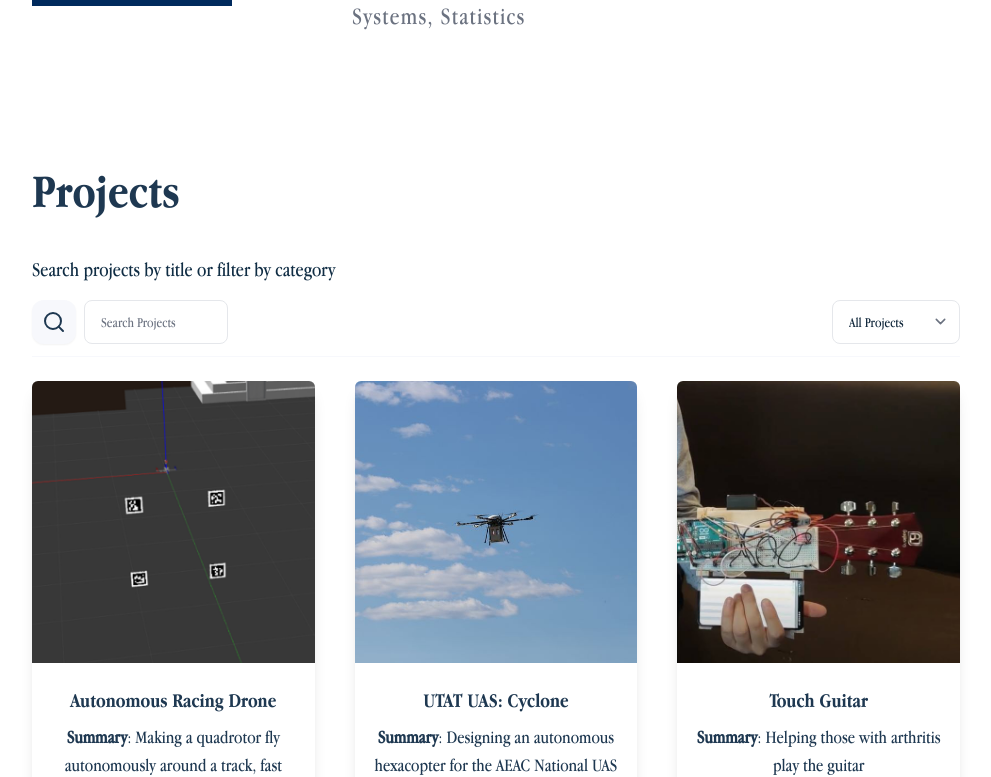
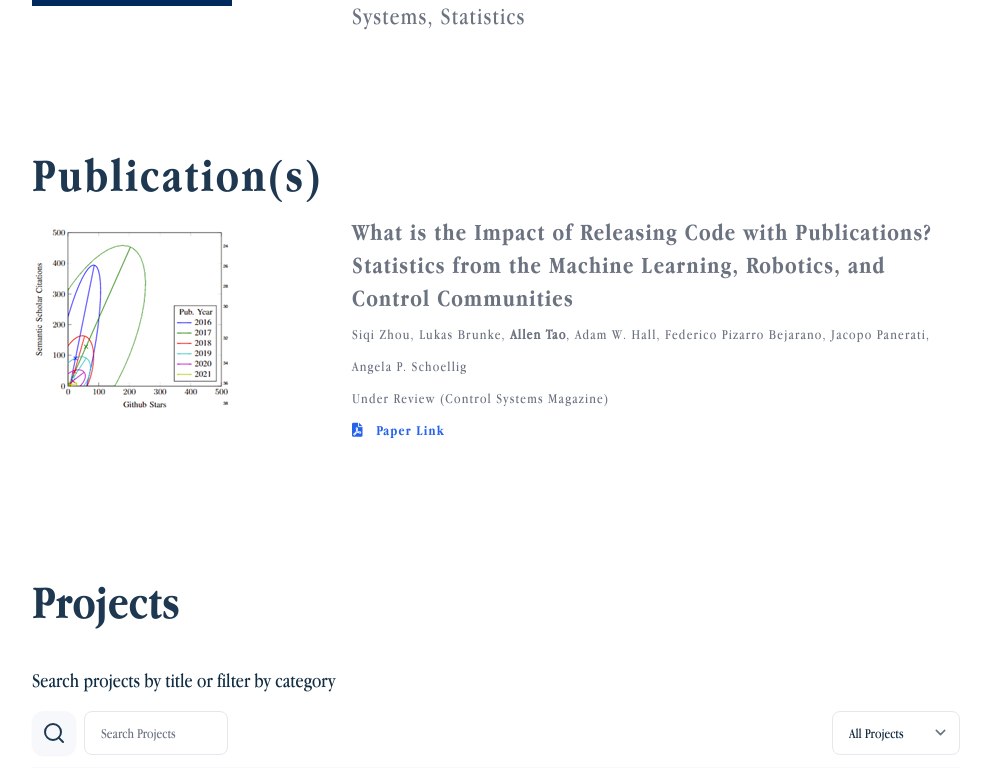
Before and after one commit to allenapplehead/portfolio2, a Vue app: page / in a window 1280 px wide. Shown: the part 1483-2260 px from the top of the page, without its empty margins (144-1135 px from the left). Built offline with nearby package versions, Linux system fonts and the light colour scheme; what vue-backtotop would draw is missing.

Commit message:
add publication section

```diff
--- a/src/components/shared/AppBanner.vue
+++ b/src/components/shared/AppBanner.vue
@@ -214,18 +214,68 @@ export default {
 				</div>
 
 			</div>
+		</div>
+	</section>
 
-			<!-- <p
-          class="
-            font-general-light
-            mt-4
-            text-gray-500
+
+	<!-- Publications -->
+	<link rel="stylesheet" href="https://cdnjs.cloudflare.com/ajax/libs/font-awesome/6.0.0-beta3/css/all.min.css">
+	<section class="
+      flex flex-col
+      sm:justify-between
+      items-center
+      sm:flex-row
+      mt-12
+      sm:mt-10
+    " id="education">
+		<div class="w-full mx-10 p-10">
+			<h2 class="
+            font-general-semibold
+            text-4xl
+            md:text-4xl
+            xl:text-5xl
+            text-center
+            sm:text-left
+            text-ternary-dark
+            dark:text-primary-light
+            mb-4
+            tracking-wider
+          ">
+				Publication(s)
+			</h2>
+
+			<div class="flex flex-row
+                    ">
+
+				<div class="w-1/3">
+					<img v-if="theme === 'light'" src="@/assets/images/opinion.png" alt="Citations vs. Stars" />
+					<img v-else src="@/assets/images/opinion.png" alt="Citations vs. Stars" />
+				</div>
+
+				<div class="w-2/3 ml-4">
+					<p class="
+                font-general-medium
+                text-lg
+                sm:text-xl
+                xl:text-2xl
+                text-left
+                sm:text-left
+                leading-none
+                text-gray-500
 				dark:text-gray-200
-            tracking-wider
-          "
-        >
-          My academic journey combines the fascinating fields of robotics and AI, positioning me at the frontier of technological advancement.
-        </p> -->
+                tracking-wider
+              ">
+						<b class="font-general-semibold">What is the Impact of Releasing Code with Publications? Statistics from the Machine Learning, Robotics, and Control Communities</b><br>
+						<span class="text-sm">Siqi Zhou, Lukas Brunke, <b>Allen Tao</b>, Adam W. Hall, Federico Pizarro Bejarano, Jacopo Panerati, Angela P. Schoellig</span><br>
+						<span class="text-sm">Under Review (Control Systems Magazine)</span><br>
+						<a target="_blank" class="text-sm font-general-semibold text-blue-600 no-underline hover:underline" href="https://arxiv.org/abs/2308.10008">
+							<i class="fas fa-file-pdf mr-2"></i>
+							Paper Link
+						</a>
+					</p>
+				</div>
+
+			</div>
 		</div>
 	</section>
 </template>
--- a/src/components/shared/FooterCopyright.vue
+++ b/src/components/shared/FooterCopyright.vue
@@ -3,7 +3,7 @@ export default {
     data: () => {
         return {
             // This should be updated manually or via a build tool/script before each deployment
-            lastModifiedDate: "2023-08-23",
+            lastModifiedDate: "2023-08-30",
         };
     },
 };
```
Also changed, not shown: src/assets/images/opinion.png (added).
